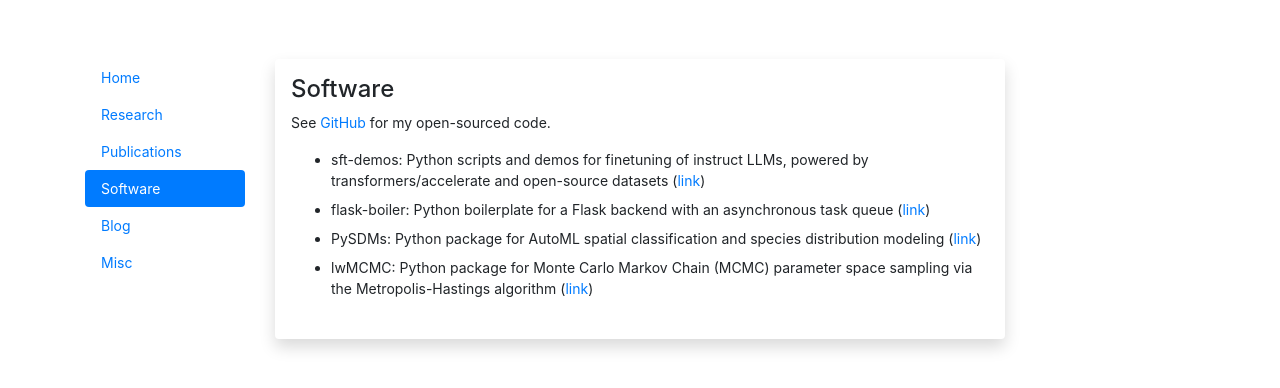
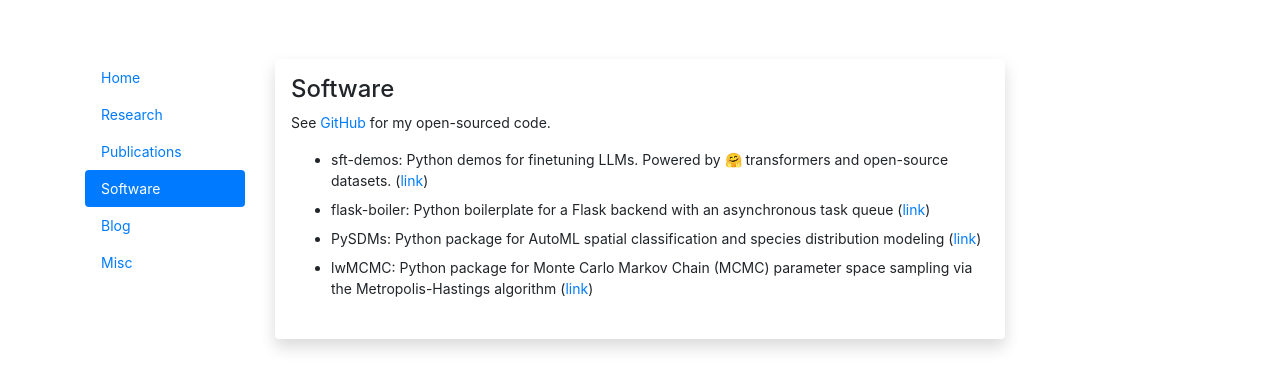
Before and after one commit to daniel-furman/danielryanfurman, a plain HTML site: page software.html in a window 1280 px wide. Shown: the part 108-496 px from the top of the page. Drawn offline with nearby package versions, Linux system fonts and the light colour scheme.

Commit message:
latest code

```diff
--- a/software.html
+++ b/software.html
@@ -50,9 +50,7 @@
 <p>See <a href="https://github.com/daniel-furman">GitHub</a> for my open-sourced code.</p>
 
 <ul class="software">
-  <li>sft-demos: Python
-    scripts and demos for finetuning of instruct LLMs,
-    powered by transformers/accelerate and open-source datasets (<a href="https://github.com/daniel-furman/sft-demos">link</a>)
+  <li>sft-demos: Python demos for finetuning LLMs. Powered by 🤗 transformers and open-source datasets. (<a href="https://github.com/daniel-furman/sft-demos">link</a>)
   </li>
   <li>flask-boiler: Python
     boilerplate for a Flask backend with an asynchronous task queue (<a href="https://github.com/daniel-furman/flask-boiler">link</a>)
```
